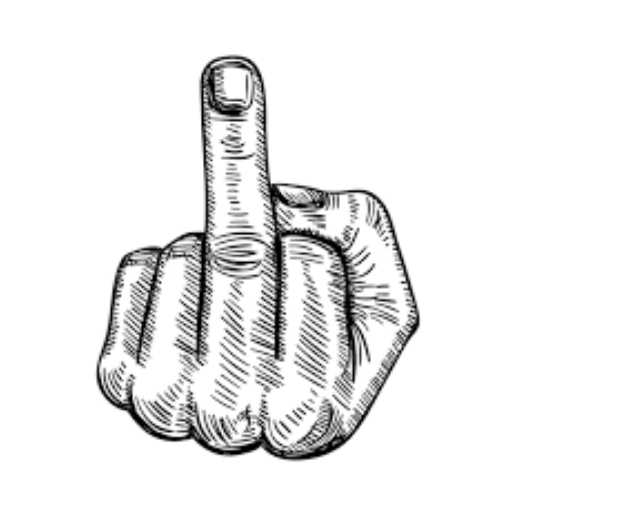
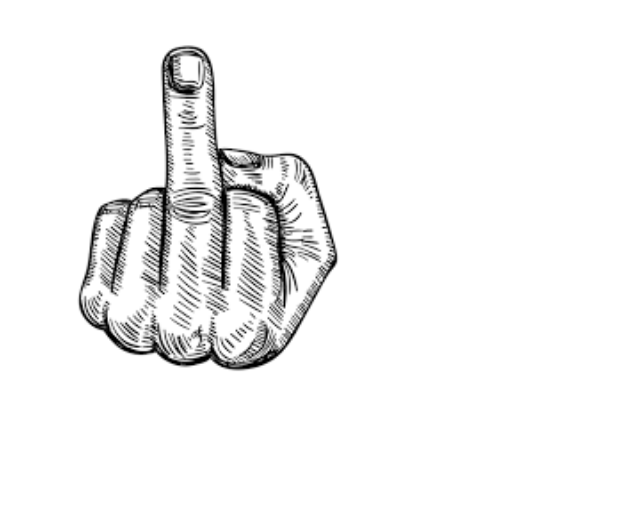
Before and after one commit to chimpanzeeeeeee/Animals, a plain HTML site: page index.html in a window 1280 px wide. Shown: the whole page, without its empty margins (0-640 px from the left). Drawn offline with Linux system fonts and the light colour scheme.

Commit message:
Add files via upload

```diff
--- a/index.html
+++ b/index.html
@@ -6,6 +6,6 @@
     <title>Document</title>
 </head>
 <body>
-  <img src="./download.png"width="500px" alt="">
+  <img src="./download.png"width="400px" alt="">
 </body>
 </html>
```
